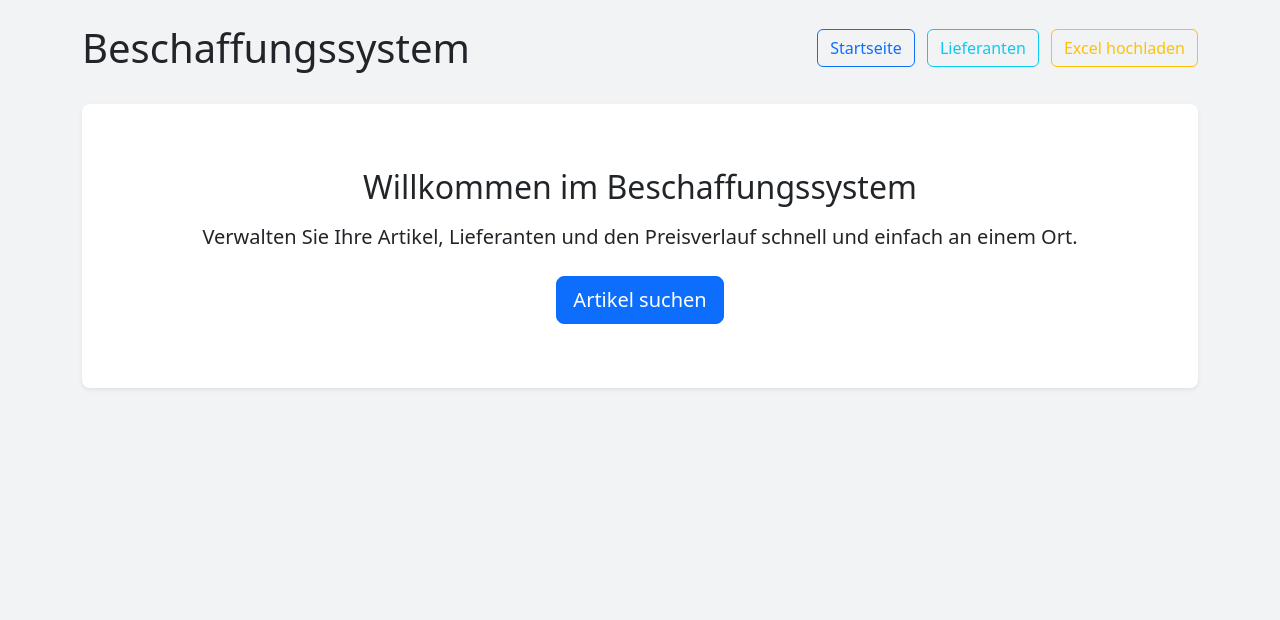
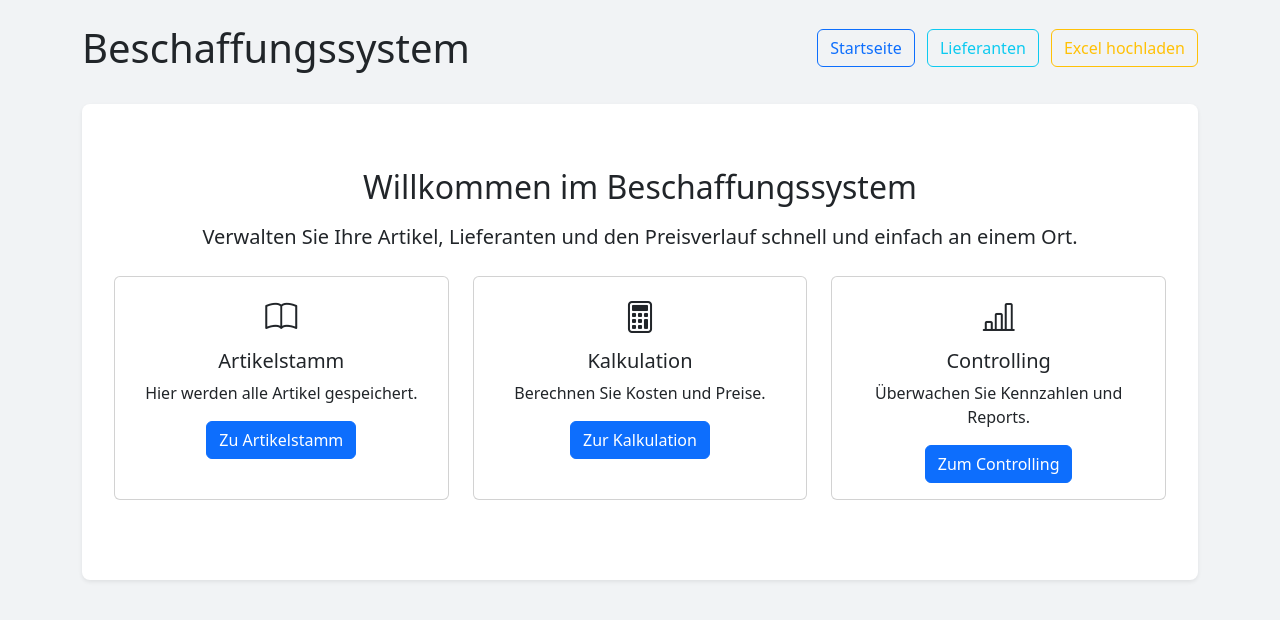
Before and after one commit to Genkhis/master, a Python web app: template procurement-frontend/flask_frontend/templates/index.html in a window 1280 px wide. Shown: the top 620 px of the page. Run offline with Jinja, Linux system fonts and the light colour scheme; the template is opened without the code that fills it, so the values that code supplies are empty.

Commit message:
cards added

```diff
--- a/procurement-frontend/flask_frontend/templates/index.html
+++ b/procurement-frontend/flask_frontend/templates/index.html
@@ -6,6 +6,8 @@
     <title>Startseite – Beschaffungssystem</title>
     <!-- Bootstrap CSS -->
     <link href="https://cdn.jsdelivr.net/npm/bootstrap@5.3.0/dist/css/bootstrap.min.css" rel="stylesheet">
+    <!-- Bootstrap Icons -->
+    <link href="https://cdn.jsdelivr.net/npm/bootstrap-icons@1.10.5/font/bootstrap-icons.css" rel="stylesheet">
     <style>
         body {
             background-color: #f1f3f5;
@@ -44,9 +46,40 @@
                 Verwalten Sie Ihre Artikel, Lieferanten und den Preisverlauf
                 schnell und einfach an einem Ort.
             </p>
-            <a href="{{ url_for('all_articles') }}" class="btn btn-primary btn-lg">
-                Artikel suchen
-            </a>
+
+            <!-- Card Navigation -->
+            <div class="row">
+                <div class="col-12 col-md-4 mb-3">
+                    <div class="card h-100">
+                        <div class="card-body text-center">
+                            <i class="bi bi-book" style="font-size: 2rem;"></i>
+                            <h5 class="card-title mt-2">Artikelstamm</h5>
+                            <p class="card-text">Hier werden alle Artikel gespeichert.</p>
+                            <a href="{{ url_for('all_articles') }}" class="btn btn-primary">Zu Artikelstamm</a>
+                        </div>
+                    </div>
+                </div>
+                <div class="col-12 col-md-4 mb-3">
+                    <div class="card h-100">
+                        <div class="card-body text-center">
+                            <i class="bi bi-calculator" style="font-size: 2rem;"></i>
+                            <h5 class="card-title mt-2">Kalkulation</h5>
+                            <p class="card-text">Berechnen Sie Kosten und Preise.</p>
+                            <a href="{{ url_for('kalkulation') }}" class="btn btn-primary">Zur Kalkulation</a>
+                        </div>
+                    </div>
+                </div>
+                <div class="col-12 col-md-4 mb-3">
+                    <div class="card h-100">
+                        <div class="card-body text-center">
+                            <i class="bi bi-bar-chart-line" style="font-size: 2rem;"></i>
+                            <h5 class="card-title mt-2">Controlling</h5>
+                            <p class="card-text">Überwachen Sie Kennzahlen und Reports.</p>
+                            <a href="{{ url_for('controlling') }}" class="btn btn-primary">Zum Controlling</a>
+                        </div>
+                    </div>
+                </div>
+            </div>
         </div>
 
     </div>
```
